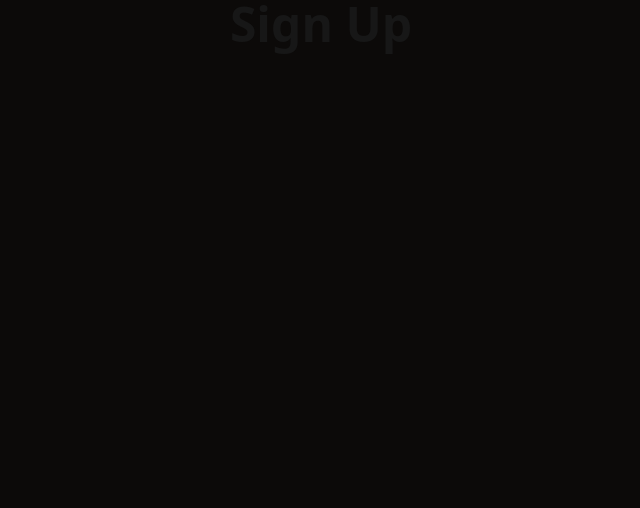
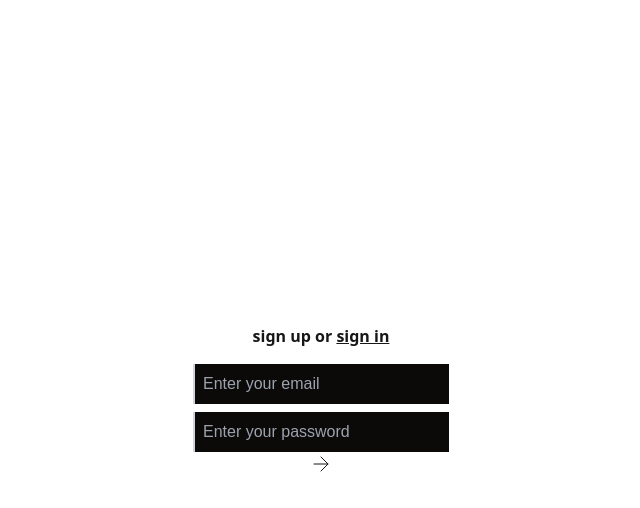
Before and after one commit to bmbo123/durc, a Next.js app: page /signup in a window 1280 px wide. Shown: the top 508 px of the page, without its empty margins (319-959 px from the left). Built offline with nearby package versions, Linux system fonts and the light colour scheme.

Commit message:
added sign up page

```diff
--- a/package.json
+++ b/package.json
@@ -13,6 +13,7 @@
     "dotenv": "^16.4.5",
     "lucide-react": "^0.454.0",
     "next": "^15.0.2",
+    "next-auth": "^4.24.10",
     "react": "^18.3.1",
     "react-animated-heart": "^0.0.8",
     "react-dom": "^18.3.1",
--- a/src/app/signup/page.tsx
+++ b/src/app/signup/page.tsx
@@ -1,9 +1,36 @@
+"use client";
 import Home from "@/components/home";
-
+import { useState } from "react";
+import { ArrowRight } from "lucide-react";
 export default function Page() {
+  const [hover, sethover] = useState(false);
   return (
-    <div className="bg-stone-950 h-screen flex justify-center top">
-      <p className="font-sans text-5xl font-semibold ">Sign Up</p>
+    <div className="bg-stone h-screen flex flex-col items-center justify-center">
+      <p className="font-sans  font-semibold mb-4">
+        sign up or{" "}
+        <span className="hover:text-indigo-700 underline font-bold">
+          {" "}
+          sign in
+        </span>
+      </p>
+      <div className="flex flex-col gap-2">
+        <input
+          type="email"
+          placeholder="Enter your email"
+          className="border-l-2 border-gray-300  w-64 p-2 bg-stone-950 text-white focus:outline-none"
+        />
+        <input
+          type="password"
+          placeholder="Enter your password"
+          className="border-l-2 border-gray-300  w-64 p-2 bg-stone-950 text-white focus:outline-none "
+        />
+      </div>
+      <button
+        onMouseOver={() => sethover(true)}
+        onMouseLeave={() => sethover(false)}
+      >
+        <ArrowRight strokeWidth={hover ? 2 : 1} />
+      </button>
     </div>
   );
 }
```
Also changed, not shown: 1 other file (tests, documents, lock files or other folders).
